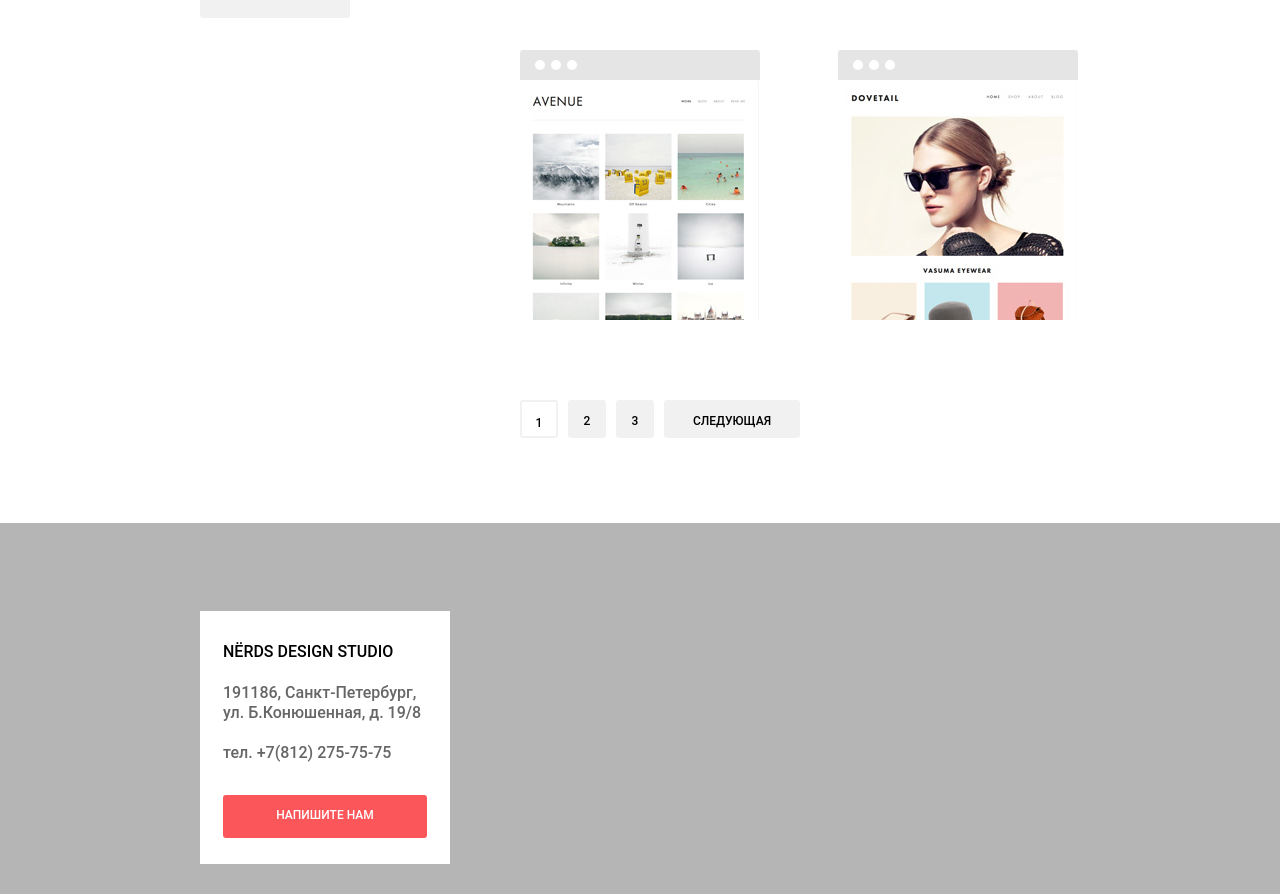
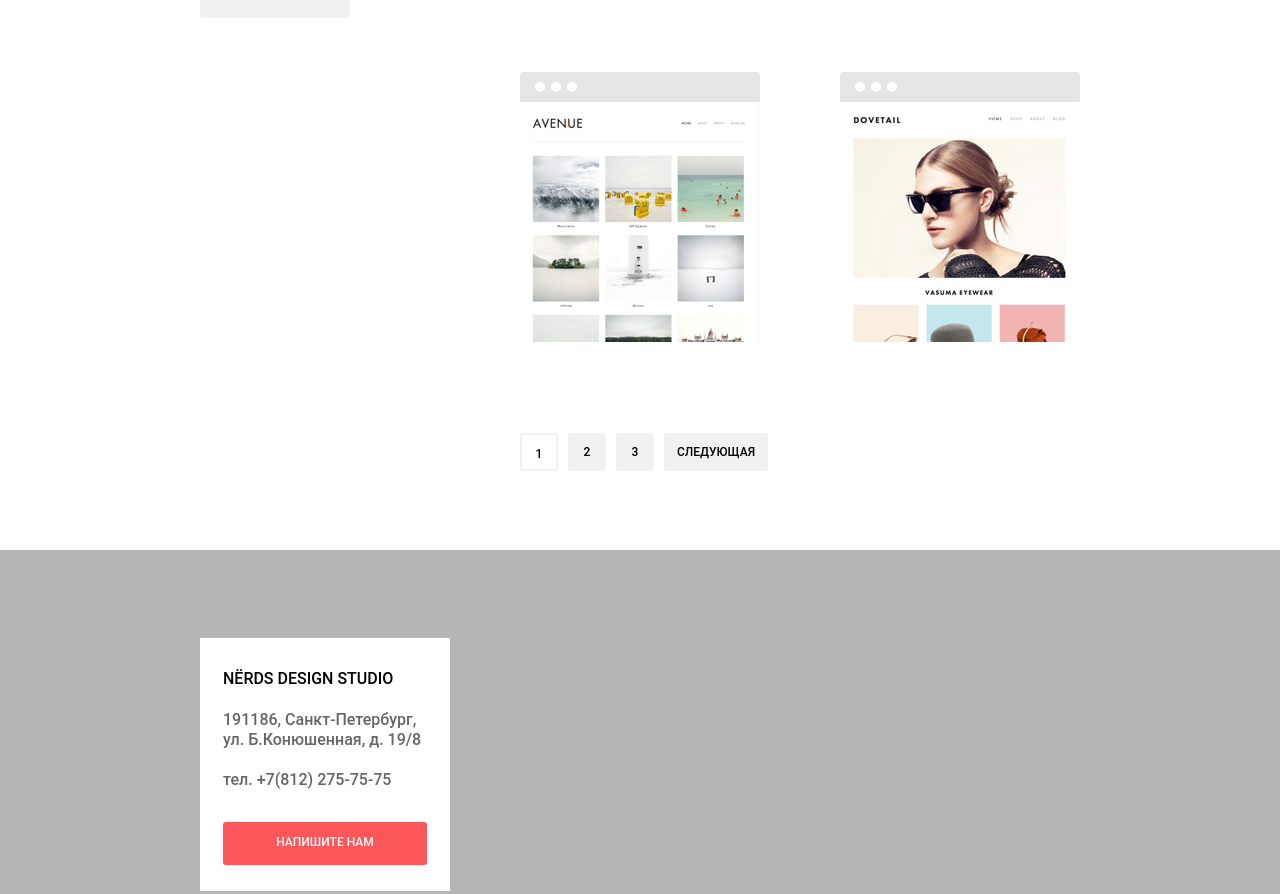
Before and after one commit to romanovaviktoriya/149336-nerds, a plain HTML site: page store.html in a window 1280 px wide. Shown: the part 1172-2066 px from the top of the page. Drawn offline with Linux system fonts and the light colour scheme; files whose address does not match are found by name.

Commit message:
Пагинатор изменен

```diff
--- a/css/style.css
+++ b/css/style.css
@@ -177,6 +177,7 @@ li.active:last-child a::after {			/* Подчеркивание (псевдоэ
 
 .main-navigation .active a {  /* Активная ссылка меню хедера */
 	position: relative;
+	pointer-events: none;	/* Отменяем события по клику */
 }
 
 .main-navigation .active a:hover {  /* Активная ссылка меню хедера при наведении */
@@ -546,6 +547,7 @@ a:active .icon-basket {
 .right-part-items {				/* Правая часть контента (сортировка и макеты) */
 	float: right;
 	width: 560px;
+	margin-bottom: 79px;
 }
 
 .sorter {
@@ -628,6 +630,7 @@ a:active .icon-basket {
 
 .sort-up-down .active i {
 	color: #00ca74;
+	pointer-events: none;	/* Отменяем события по клику */
 	cursor: default;
 }
 
@@ -640,8 +643,8 @@ a:active .icon-basket {
 	position: relative;
     display: inline-block;
     width: 240px;
-    margin-right: 78px;
-    margin-bottom: 69px;
+    margin-right: 80px;
+    margin-bottom: 80px;
     vertical-align: top;
     border-top: 30px solid rgba(0,0,0,.1);
     border-top-left-radius: 3px;
@@ -903,83 +906,77 @@ a:active .icon-basket {
 
 /* Пагинатор ----------------------------------------------------- */
 .paginator {
-	/*text-align: center;*/
-	margin-bottom: 79px;
+
 }
 
-ul.paginator-list {
+.paginator-list {
 	display: inline-block;
     padding: 0;
     margin: 0;
-	margin-left: 320px;
+	font-size: 0;
+	list-style:none;
 }
 
-ul.paginator-list li {
-	display: inline;
+.paginator-list li {
+	display: inline-block;
+	width: 38px;
+	height: 38px;
+	margin-right: 10px;
+	vertical-align: middle;
+}
+.paginator-list .btn {
+	padding: 0;
+}
+.paginator-list a {
+	color: #000;
+    text-decoration: none;
+	font-size: 12px;
+	line-height: 38px;
 }
 
-ul.paginator-list  li a {
-	display: block;
-	color: #000;
-    float: left;
-    width: 38px;
-	height: 26px;
-	padding-top: 12px;
-	border-radius: 3px;
-	margin-right: 10px;
-    text-decoration: none;
-	font-size: 12px;
-	line-height: 18px;
-	vertical-align: middle;
-	text-align: center;
-	text-transform:uppercase;
-}
-
-ul.paginator-list  li:last-child a {
-	width: 136px;
+.paginator-list  li:last-child {
+	width: 104px;
 	margin-right: 0;
 }
 
-ul.paginator-list li a.active {
+.paginator-list .active {
 	width: 34px;
-	height: 22px;
+	height: 34px;
 	border: 2px solid #f1f1f1;
     background-color: #fff;
-    color: #000;
 	cursor: default;
+	pointer-events: none;	/* Отменяем события по клику */
 }
 
-ul.paginator-list li a:not(.active) {
+.paginator-list :not(.active) {
 	background-color: #f1f1f1;
 }
 
-ul.paginator-list li a:hover:not(.active) {			/* Супер-селектор (надо применить для ссылок меню)! Для всех НЕ активных ссылок Пагинатора */
+.paginator-list :hover:not(.active) {			/* События при НАВЕДЕНИИ у всех НЕ активных ссылок Пагинатора */
 	background-color: #e5e5e5;
 }
 
-ul.paginator-list li a:active:not(.active) {
+.paginator-list .active a{
+	background: none;
+}
+
+.paginator-list :hover a {
+	background: none;
+}
+
+.paginator-list :active a {
+	background: none;
+}
+
+.paginator-list :active:not(.active) {
 	background-color: #d5d5d5;
 	box-shadow: inset 0 3px 0 rgba(0,0,0,0.15);
 }
 /* Карта --------------------------------------------------------- */
-.map-content {
-	position: relative;
-	width: 1199px;
-	height: 416px;
-	margin: 0 auto;
-	background: #b5b5b5 url("../img/-index/map.jpg") no-repeat -205px -151px;
-}
-
 .map-box {
 	position: relative;
 	height: 416px;
 	background-color: #b5b5b5;
-}
-
-.map .container {
-	z-index: 100;
-
-	outline: 1px solid green;
 }
 
 .map-contacts {
--- a/store.html
+++ b/store.html
@@ -34,8 +34,8 @@
 		</header>
 
 		<!--Основная часть страницы -->
-		<div class="main-container clearfix">
-			<div class="container">
+		<div class="main-container">
+			<div class="container clearfix">
 				<!-- Форма в левой части окна -->
 				<div class="left-part-form">
 					<form action="/echo" method="post">
@@ -200,16 +200,16 @@
 							</a>
 						</section>
 					</div>
-				</div>
 
-				<!-- Пагинатор страниц -->
-				<div class="paginator">
-					<ul class="paginator-list">
-						<li><a href="#" class="active">1</a></li>
-						<li><a href="#">2</a></li>
-						<li><a href="#">3</a></li>
-						<li><a href="#">Следующая</a></li>
-					</ul>
+					<!-- Пагинатор страниц -->
+					<div class="paginator">
+						<ul class="paginator-list">
+							<li class="active btn"><a href="#">1</a></li>
+							<li class="btn"><a href="#">2</a></li>
+							<li class="btn"><a href="#">3</a></li>
+							<li class="btn"><a href="#">Следующая</a></li>
+						</ul>
+					</div>
 				</div>
 			</div>
 
```
